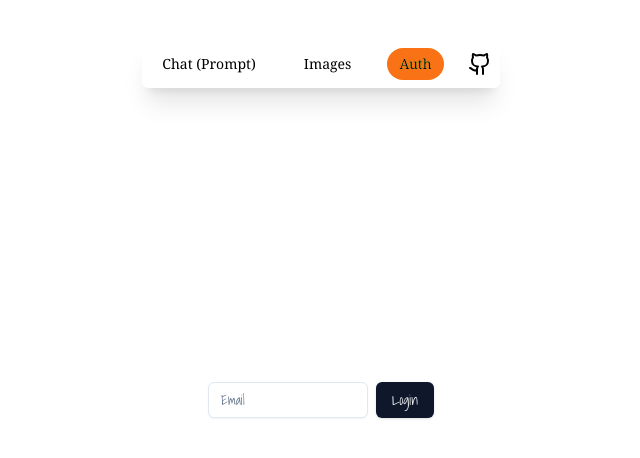
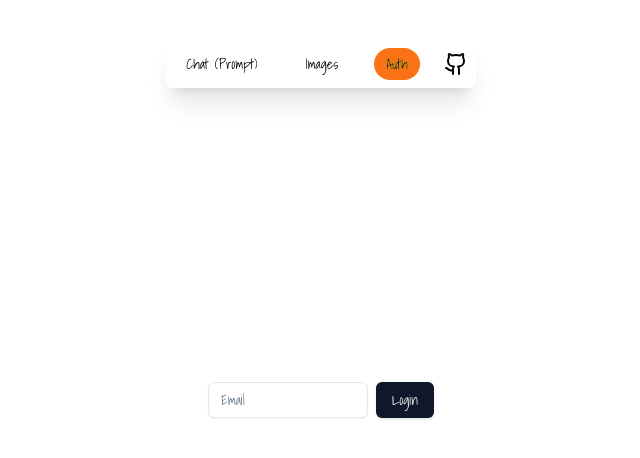
Before and after one commit to glamboyosa/kl, a Next.js app: page /auth in a window 1280 px wide. Shown: the top 458 px of the page, without its empty margins (319-959 px from the left). Built offline with nearby package versions, Linux system fonts and the light colour scheme.

Commit message:
feat: change font for code block

```diff
--- a/components/code-snippet-dialog.tsx
+++ b/components/code-snippet-dialog.tsx
@@ -92,11 +92,13 @@ end
   }, []);
   if (!mounted) return null;
   return (
-    <Dialog onOpenChange={(open) => {
-      if (open === false) {
-        setLang(undefined)
-      }
-    }}>
+    <Dialog
+      onOpenChange={(open) => {
+        if (open === false) {
+          setLang(undefined);
+        }
+      }}
+    >
       {" "}
       <DialogTrigger asChild>
         <Button variant="outline" className="flex gap-4 p-2 items-center">
@@ -104,7 +106,7 @@ end
           <SquareDashedBottomCode />
         </Button>
       </DialogTrigger>
-      <DialogContent>
+      <DialogContent className="p-4">
         <DialogHeader>
           <DialogTitle>Copy Code Snippet</DialogTitle>
           <DialogDescription>
@@ -126,7 +128,7 @@ end
             </SelectGroup>
           </SelectContent>
         </Select>
-        <div className="mt-4">
+        <div className="mt-4 font-mono">
           {lang === "bash" ? (
             <CopyBlock
               text={curlLang}
--- a/components/site-header.tsx
+++ b/components/site-header.tsx
@@ -39,7 +39,7 @@ export function SiteHeader() {
   return (
     <div
       className={
-        "bg-white text-black fixed top-[1vh] z-20 w-auto rounded-md p-2 font-serif  shadow-xl xl:top-[5vh]"
+        "bg-white text-black fixed top-[1vh] z-20 w-auto rounded-md p-2  shadow-xl xl:top-[5vh]"
       }
     >
       <div className="cursor flex space-x-6">
```
